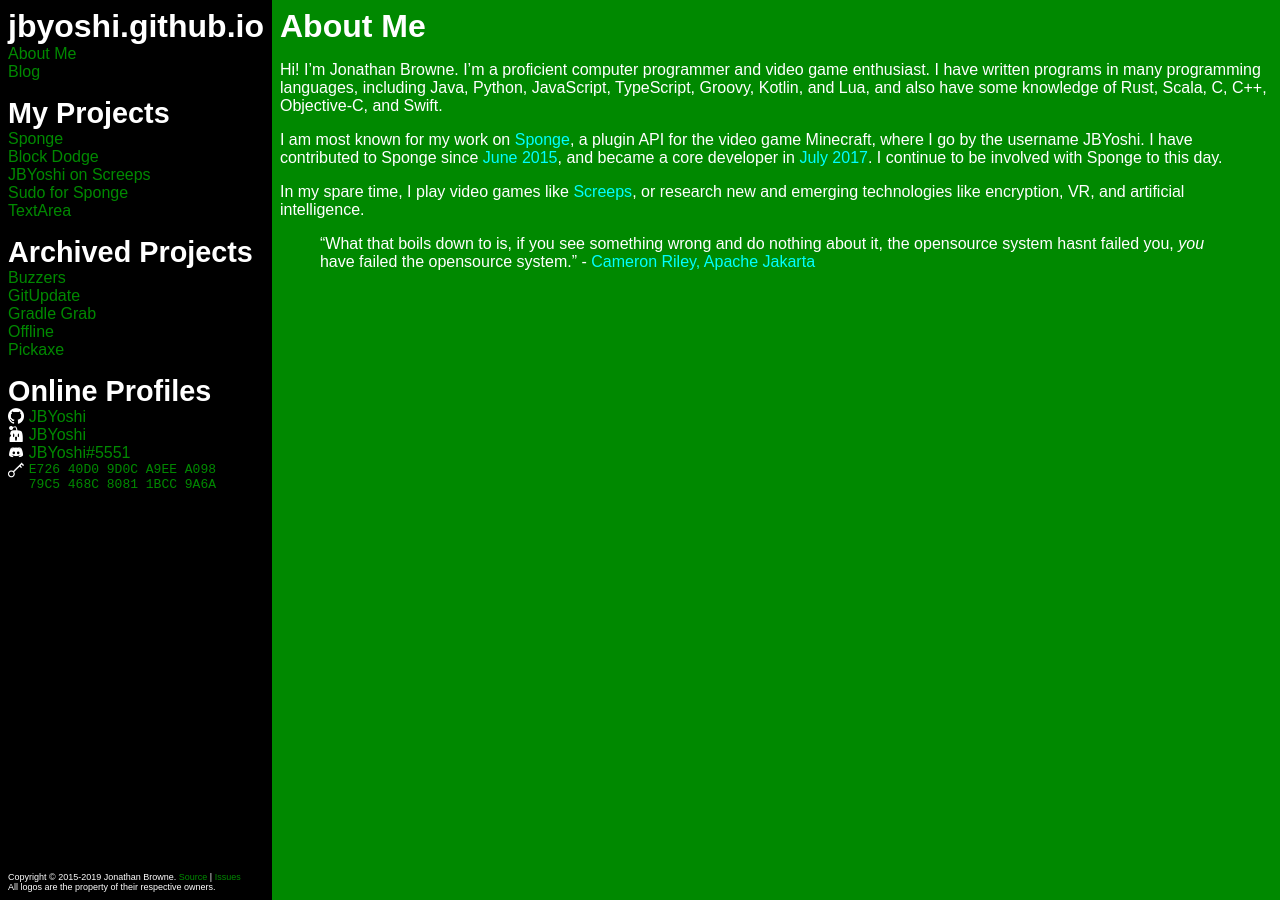
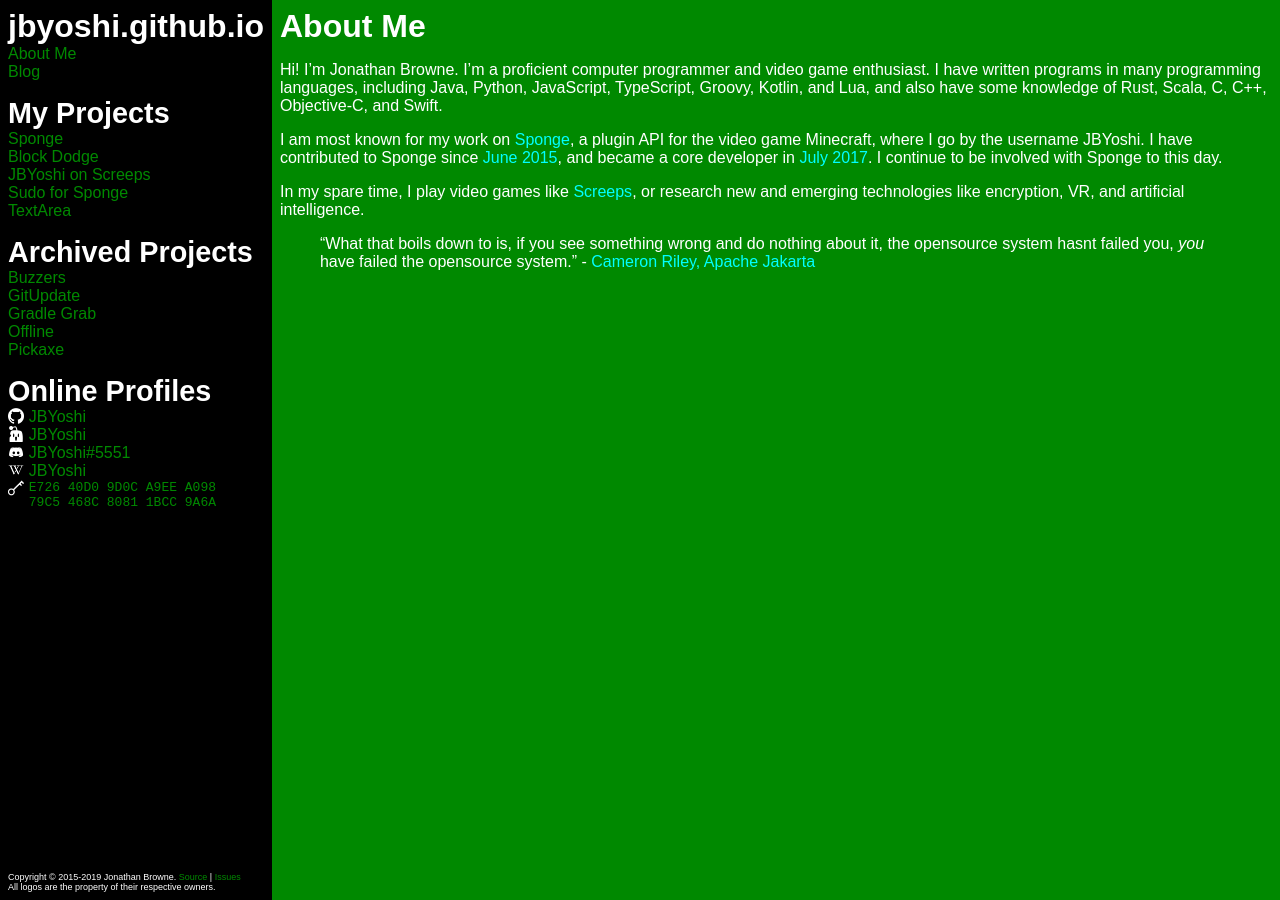
Before and after one commit to JBYoshi/jbyoshi.github.io, a Jekyll site: the page built from index.md, in a window 1280 px wide. Built offline with Jekyll 4.4.1, drawn with Linux system fonts in a browser that asks for light colours.

Commit message:
Add Wikipedia link.

```diff
--- a/_layouts/base.html
+++ b/_layouts/base.html
@@ -77,6 +77,10 @@
                     <img src="/assets/3rdparty/discord.png" class="social-logo" alt="Discord">
                     JBYoshi#5551
                 </a>
+                <a class="social" href="https://en.wikipedia.org/wiki/User:JBYoshi">
+                    <img src="/assets/3rdparty/wikipedia-w.png" class="social-logo" alt="Wikipedia">
+                    JBYoshi
+                </a>
                 <a class="social" href="/pgp-key.txt" {% if page.relme %}rel=pgpkey{% endif %}>
                     <!-- This image is in the public domain. Originally from https://openclipart.org/detail/284027/minimally-colored-symbols -->
                     <img src="/assets/key.png" class="social-logo" alt="PGP">
```
Also changed, not shown: assets/3rdparty/wikipedia-w.png (added).
